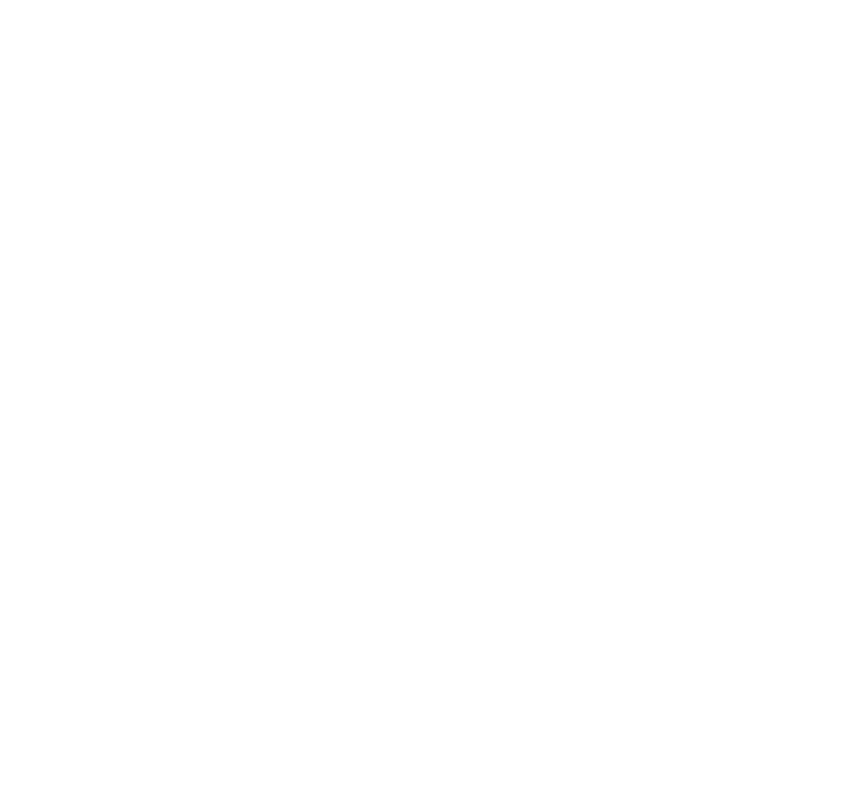
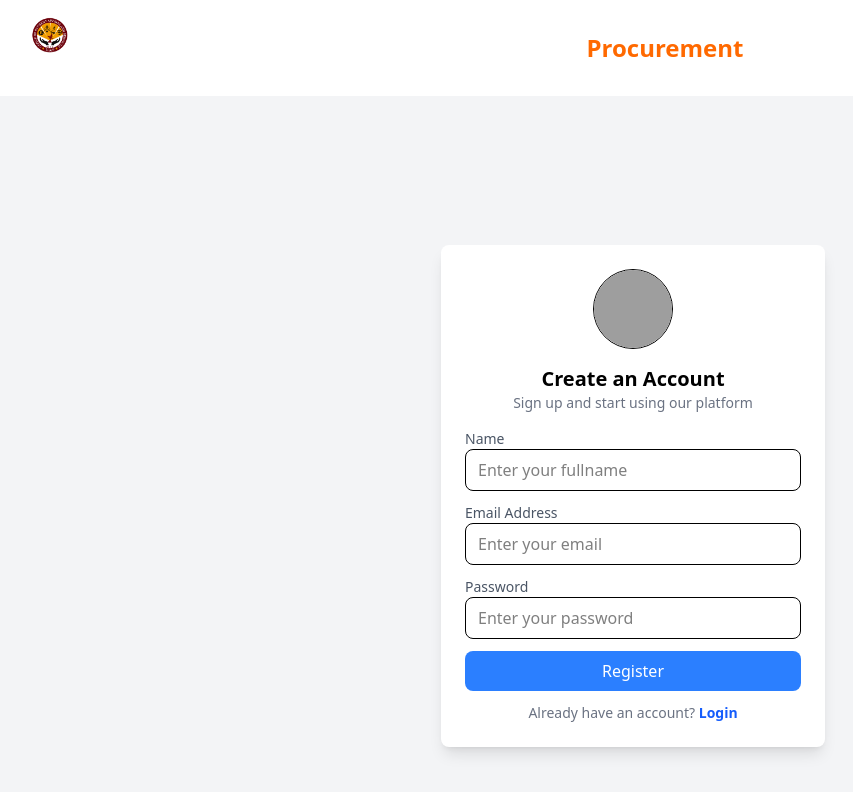
Before and after one commit to kirigaya211/Procurement_System, a React (Vite) app in the folder Frontend/Procurement_System/: page /register in a window 1280 px wide. Before the commit this address had no page. Shown: the top 792 px of the page, without its empty margins (7-860 px from the left). Built offline with nearby package versions, Linux system fonts and the light colour scheme; grey boxes are pictures that could not be loaded.

Commit message:
"registration frontend"

```diff
--- a/Frontend/Procurement_System/src/App.jsx
+++ b/Frontend/Procurement_System/src/App.jsx
@@ -4,6 +4,7 @@
 import Body from "./components/Body";
 import Login from "./components/Login";
 import Procurement  from "./components/Procurement";
+import Register from "./components/Register";
 
 function App() {
   return (
@@ -27,6 +28,12 @@
         <Procurement/>
         </>
       }/>
+      <Route path="/register" element={
+        <>
+        <Navbar/>
+        <Register/>
+        </>
+      }/>
     </Routes>
     </>
   );
--- a/Frontend/Procurement_System/src/components/Procurement.jsx
+++ b/Frontend/Procurement_System/src/components/Procurement.jsx
@@ -41,7 +41,7 @@
 
     setLoading(true);
     try {
-      const response = await fetch("http://localhost:5000/api/procurement/submit", {
+      const response = await fetch("http://localhost:3001/api/procurement/add-procurement-list", {
         method: "POST",
         headers: {
           "Content-type": "application/json",
--- /dev/null
+++ b/Frontend/Procurement_System/src/components/Register.jsx
@@ -0,0 +1,92 @@
+import React, { useState } from "react";
+import { useNavigate } from "react-router-dom";
+
+const Register = () => {
+  const [name, setName] = useState("");
+  const [email, setEmail] = useState("");
+  const [password, setPassword] = useState("");
+  const [message, setMessage] = useState("");
+  const navigate = useNavigate();
+
+  const handleRegister = async (e) => {
+    e.preventDefault();
+    setMessage("");
+
+    try {
+      const response = await fetch("http://localhost:3001/api/users/register", {
+        method: "POST",
+        headers: {
+          "Content-type": "application/json",
+        },
+        body: JSON.stringify({ name, email, password }),
+      });
+      if (response.ok) {
+        setMessage("Registration successful!");
+        setTimeout(() => navigate("/"), 2000);
+      } else {
+        const error = await response.json();
+        setMessage(error.message || "Registration failed, please try again");
+      }
+    } catch (error) {
+      setMessage("An error occurred. Please try again later.");
+    }
+  };
+
+  return (
+    <div className="flex items-center justify-center min-h-screen bg-gray-100">
+      <div className="bg-white shadow-lg rounded-lg p-6 max-w-sm w-full">
+        <div className="text-center">
+          <img
+            src="https://i.imgur.com/T3EXdQe.jpeg"
+            className="w-20 h-20 rounded-full mx-auto border mb-4"
+            alt="USeP"
+          />
+          <h3 className="text-xl font-bold">Create an Account</h3>
+          <p className="text-gray-500 text-sm">
+            Sign up and start using our platform
+          </p>
+        </div>
+        <form onSubmit={handleRegister} className="mt-4">
+          <div className="mb-3">
+            <label htmlFor="name" className="block text-sm text-gray-600">
+              Name
+            </label>
+            <input
+              type="text"
+              id="name"
+              value={name}
+              onChange={(e) => setName(e.target.value)}
+              className="w-full px-3 py-2 border rounded-lg focus:ring-2 focus:ring-blue-500"
+              placeholder="Enter your fullname"
+              required
+            />
+          </div>
+          <div className="mb-3">
+            <label htmlFor="email" className="block text-sm text-gray-600">Email Address</label>
+            <input type="email" id="email" value={email} onChange={(e)=>setEmail(e.target.value)}
+            className="w-full px-3 py-2 border rounded-lg focus:ring-2 focus:ring-blue-500"
+            placeholder="Enter your email"
+            required/>
+          </div>
+          <div className="mb-3">
+            <label htmlFor="password" className="block text-sm text-gray-600">Password</label>
+            <input type="password" id="password" value={password} onChange={(e)=>setPassword(e.target.value)}
+            className="w-full px-3 py-2 border rounded-lg focus:ring-2 focus:ring-blue-500"
+            placeholder="Enter your password"
+            required/>
+          </div>
+          <button type="submit" className="w-full bg-blue-500 text-white py-2 rounded-lg hover:bg-blue-600 transition">Register</button>
+        </form>
+        {message &&(
+            <div className="mt-3 text-center text-blue-600 text-sm">{message}</div>
+        )}
+        <div className="text-center mt-3 text-sm">
+            <span className="text-gray-500 text-sm">Already have an account?</span>{" "}
+            <button onClick={()=>navigate("/")} className="text-blue-600 font-semibold hover:underline">Login</button>
+        </div>
+      </div>
+    </div>
+  );
+};
+
+export default Register;
```
